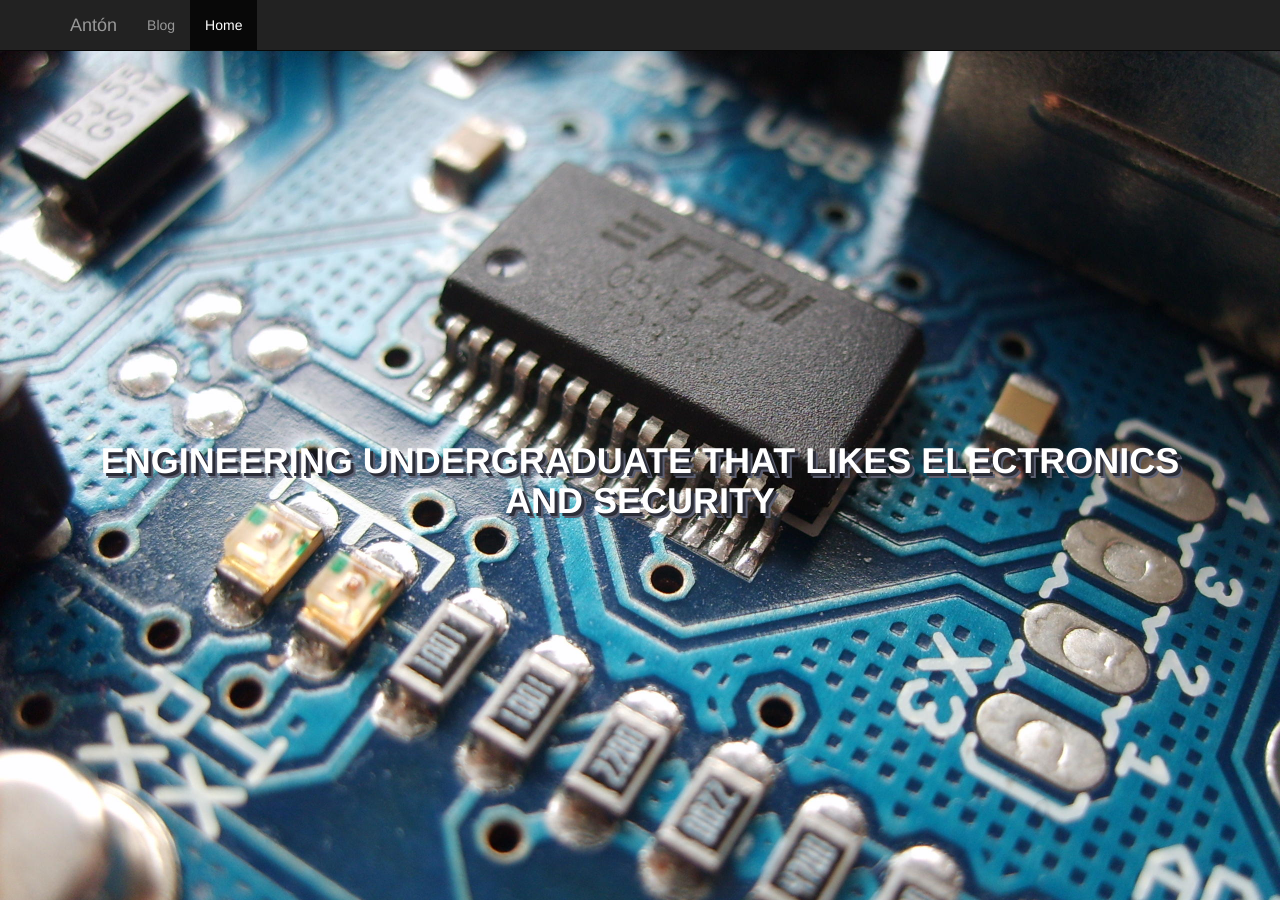
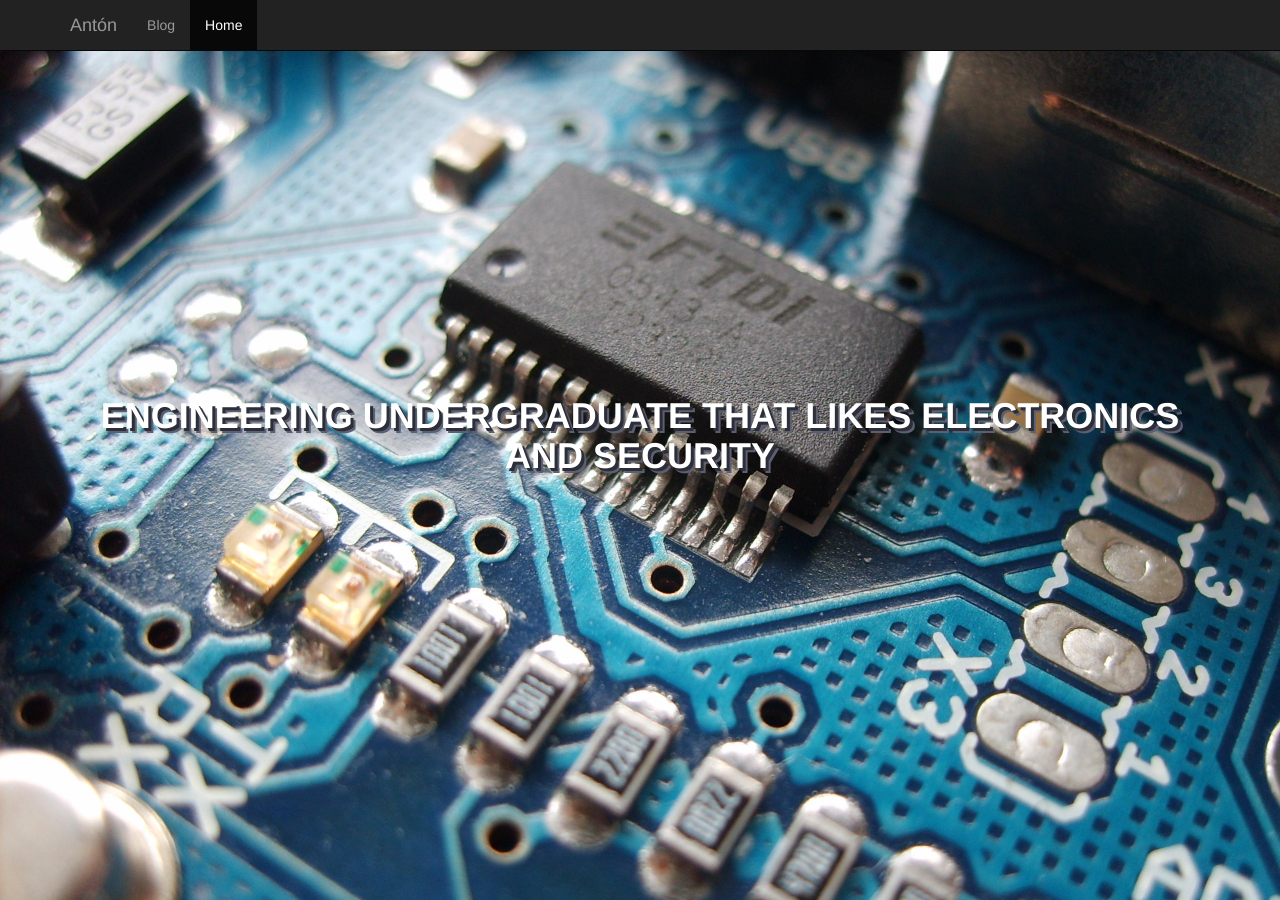
Before and after one commit to antoniovazquezblanco/antoniovazquezblanco.github.io, a Jekyll site: the page built from index.html, in a window 1280 px wide. Built offline with Jekyll 4.4.1, drawn with Linux system fonts in a browser that asks for light colours; Markdown is read by kramdown in place of the engine named in the settings.

Commit message:
Better for small devices.

```diff
--- a/index.html
+++ b/index.html
@@ -15,7 +15,7 @@ order: 1
 	text-shadow: 3px 3px 0px #2c2e38, 5px 5px 0px #5c5f72;
 }
 </style>
-<div class="container" style="height: 90%; display: table;">
+<div class="container" style="height: 80%; display: table;">
 	<div class="vcenter">
 		<h1 class="text-center"><strong>ENGINEERING UNDERGRADUATE THAT LIKES ELECTRONICS AND SECURITY</strong></h1>
 	</div>
```
